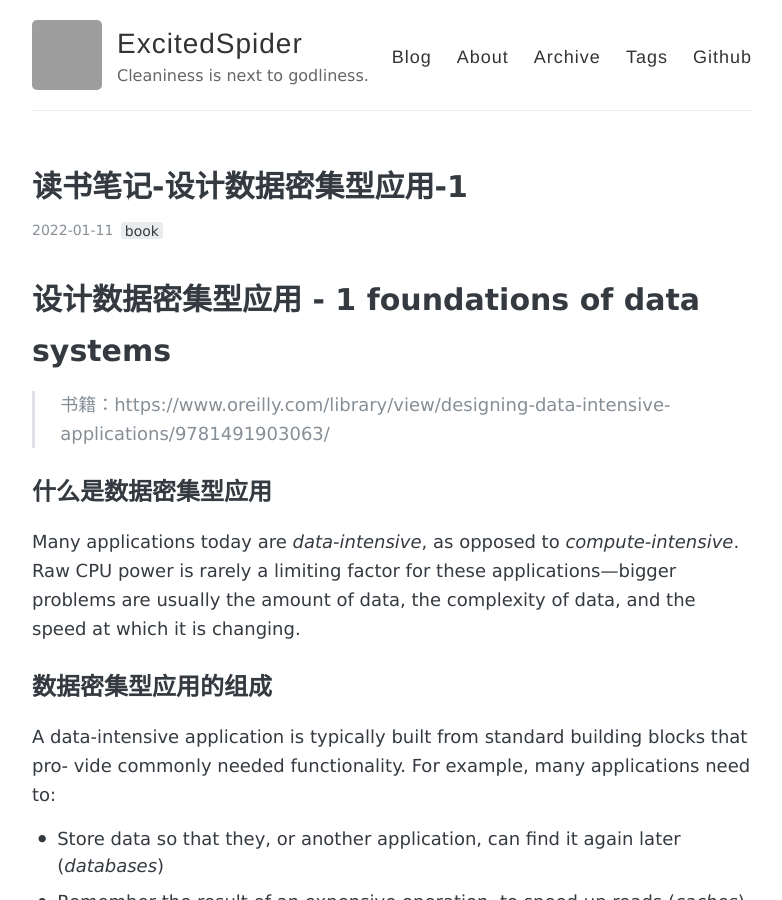
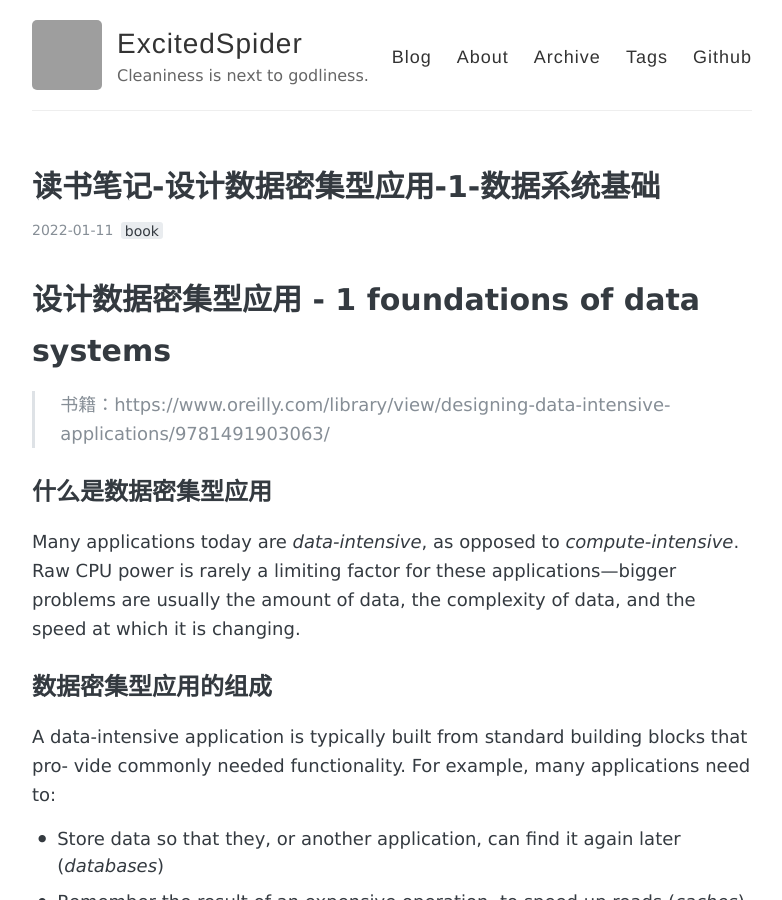
Before and after one commit to ExcitedSpider/archive.excitedspider.github.io, a Jekyll site: the page built from _posts/2022-1-11-读书笔记-设计数据密集型应用-1.md, in a window 1280 px wide and 900 px high. Shown: the whole window, without its empty margins (248-1030 px from the left). Built offline with Jekyll 4.4.1, drawn with Linux system fonts in a browser that asks for light colours; grey boxes are pictures that could not be loaded.

Commit message:
submit new post

```diff
--- a/_posts/2022-1-11-读书笔记-设计数据密集型应用-1.md
+++ b/_posts/2022-1-11-读书笔记-设计数据密集型应用-1.md
@@ -1,6 +1,6 @@
 ---
 layout: post
-title: "读书笔记-设计数据密集型应用-1"
+title: "读书笔记-设计数据密集型应用-1-数据系统基础"
 date: 2022-1-11
 excerpt: "foundations of data systems"
 tags: [book]
```
